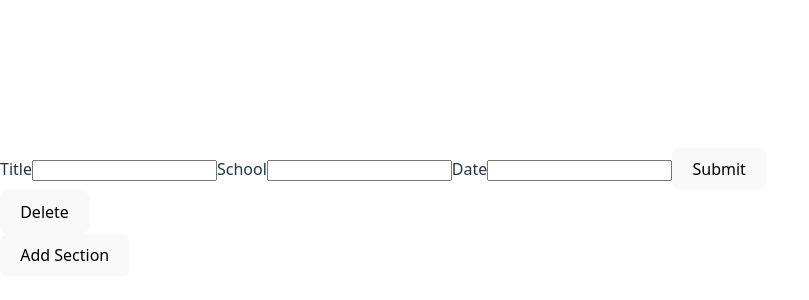
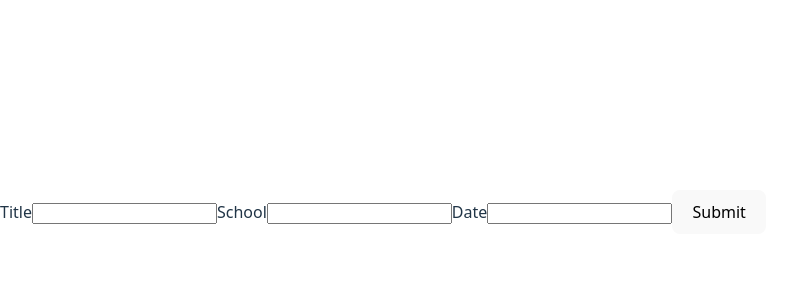
Before and after one commit to felipeballywright/cv_application, a React (Vite) app: page / in a window 1280 px wide. Shown: the part 188-488 px from the top of the page, without its empty margins (0-809 px from the left). Built offline with nearby package versions, Linux system fonts and the light colour scheme.

Commit message:
DAY 2 CV NIGHT

```diff
--- a/src/education.jsx
+++ b/src/education.jsx
@@ -1,9 +1,9 @@
 import { useState } from "react";
 
-// MAKE A RENDER ARRAY WITH ALL OF THE SECTIONS
-// THE FUNCTIONALITY SHOULD ADD THEM AND DELETE THEM FROM THE ARRAY
-// THEN AT THE END OF THE FUNCTION MAP AND RETURN THIS ARRAY (FOR IT TO BE RENDERED)
-// DON'T TRY TO MODIFY THE RENDER ITSELD, WORK ON THE ARRAY (SO YOU CAN USE ITERATION AND OTHER TOOLS)
+// Store an array of unique IDs/objects.
+// Use .map() to render <EducationForm /> based on that array.
+// On delete, filter out the ID.
+// Add new sections by appending a new ID.
 
 function Education({title, school, date}){
     return(
@@ -15,86 +15,105 @@ function Education({title, school, date}){
     )
 }
 
-function EducationForm(){
-    const [titleInput, setTitleInput] = useState('');
-    const [schoolInput, setSchoolInput] = useState('');
-    const [dateInput, setDateInput] = useState('');
-    const [isSubmitted, setIsSubmitted] = useState(false);
+export function HandleEducation(){
+    console.log("Running HandleEducation");
+    const educationData = [];
 
     function handleSubmit(){
-        if(!isSubmitted){
-            setIsSubmitted(true);
-        } else if(isSubmitted){
-            setIsSubmitted(false);
-        }
-    }
 
-    function handleTitle(event){
-       setTitleInput(event.target.value);
-    }
-
-    function handleSchool(event){
-       setSchoolInput(event.target.value);
-    }
-
-    function handleDate(event){
-       setDateInput(event.target.value);
-    }
-
-    if(isSubmitted){
-        return(
-            <>
-              <Education
-                title={titleInput}
-                school={schoolInput}
-                date={dateInput}
-              />
-              <button onClick={handleSubmit}>Edit</button>
-            </>
-        )
     }
 
     return(
         <form onSubmit={handleSubmit}>
             <label htmlFor="title-input">Title</label>
-            <input onChange={handleTitle} id="title-input" value={titleInput}></input>
+            <input id="title-input"></input>
             <label htmlFor="school-input">School</label>
-            <input onChange={handleSchool} id="school-input" value={schoolInput}></input>
+            <input id="school-input"></input>
             <label htmlFor="date-input">Date</label>
-            <input onChange={handleDate} id="date-input" value={dateInput}></input>
+            <input id="date-input"></input>
             <button>Submit</button>
         </form>
     )
 }
 
-export function EducationRender(){
-    const [render, setRender] = useState([
-        <div id={crypto.randomUUID()}>
-            <EducationForm></EducationForm>
-            <button onClick={deleteSection}>Delete</button>
-        </div>
-    ]);
+// function EducationForm(){
+//     const [titleInput, setTitleInput] = useState('');
+//     const [schoolInput, setSchoolInput] = useState('');
+//     const [dateInput, setDateInput] = useState('');
+//     const [isSubmitted, setIsSubmitted] = useState(false);
 
-    function addSection(){
-        setRender(render.push(
-            <div id={crypto.randomUUID()}>
-                <EducationForm></EducationForm>
-                <button onClick={deleteSection}>Delete</button>
-            </div>
-        ));
-    }
+//     function handleSubmit(){
+//         if(!isSubmitted){
+//             setIsSubmitted(true);
+//         } else if(isSubmitted){
+//             setIsSubmitted(false);
+//         }
+//     }
 
-    function deleteSection(event){
-        // console.log("deleteSection says:", event.target.parentElement.id);
-        for (let index = 0; index < render.length; index++) {
+//     function handleTitle(event){
+//        setTitleInput(event.target.value);
+//     }
 
-        }
-    }
+//     function handleSchool(event){
+//        setSchoolInput(event.target.value);
+//     }
 
-    return(
-        <div>
-            {render}
-            <button onClick={addSection}>Add Section</button>
-        </div>
-    )
-}
+//     function handleDate(event){
+//        setDateInput(event.target.value);
+//     }
+
+//     if(isSubmitted){
+//         return(
+//             <>
+//               <Education
+//                 title={titleInput}
+//                 school={schoolInput}
+//                 date={dateInput}
+//               />
+//               <button onClick={handleSubmit}>Edit</button>
+//             </>
+//         )
+//     }
+
+//     return(
+//         <form onSubmit={handleSubmit}>
+//             <label htmlFor="title-input">Title</label>
+//             <input onChange={handleTitle} id="title-input" value={titleInput}></input>
+//             <label htmlFor="school-input">School</label>
+//             <input onChange={handleSchool} id="school-input" value={schoolInput}></input>
+//             <label htmlFor="date-input">Date</label>
+//             <input onChange={handleDate} id="date-input" value={dateInput}></input>
+//             <button>Submit</button>
+//         </form>
+//     )
+// }
+
+// export function EducationRender(){
+//     const [render, setRender] = useState([
+//         <div id={crypto.randomUUID()}>
+//             <EducationForm></EducationForm>
+//             <button onClick={deleteSection}>Delete</button>
+//         </div>
+//     ]);
+
+//     function addSection(){
+//         console.log(render);
+//         // setRender(render.push(
+//         //     <p>Hello</p>
+//         // ));
+//     }
+
+//     function deleteSection(event){
+//         // console.log("deleteSection says:", event.target.parentElement.id);
+//         for (let index = 0; index < render.length; index++) {
+
+//         }
+//     }
+
+//     return(
+//         <div>
+//             {render}
+//             <button onClick={addSection}>Add Section</button>
+//         </div>
+//     )
+// }
--- a/src/main.jsx
+++ b/src/main.jsx
@@ -1,11 +1,11 @@
 import { StrictMode } from 'react'
 import { createRoot } from 'react-dom/client'
 import './index.css'
-import { EducationRender } from './education'
+import { HandleEducation } from './education'
 
 
 createRoot(document.getElementById('root')).render(
   <StrictMode>
-    <EducationRender></EducationRender>
+    <HandleEducation></HandleEducation>
   </StrictMode>,
 )
```
